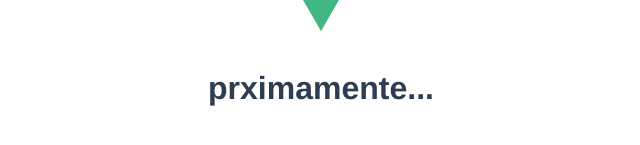
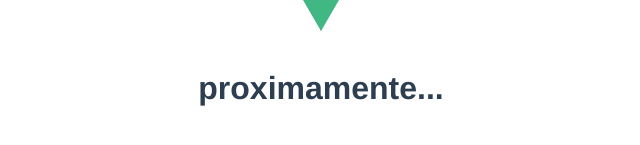
Before and after one commit to cerciber/cerciber, a Vue app: page / in a window 1280 px wide. Shown: the part 215-360 px from the top of the page, without its empty margins (319-959 px from the left). Built offline with nearby package versions, Linux system fonts and the light colour scheme.

Commit message:
Corrections

```diff
--- a/src/App.vue
+++ b/src/App.vue
@@ -1,6 +1,6 @@
 <template>
   <img alt="Vue logo" src="./assets/logo.png">
-  <HelloWorld msg="prximamente..."/>
+  <HelloWorld msg="proximamente..."/>
 </template>
 
 <script>
```
